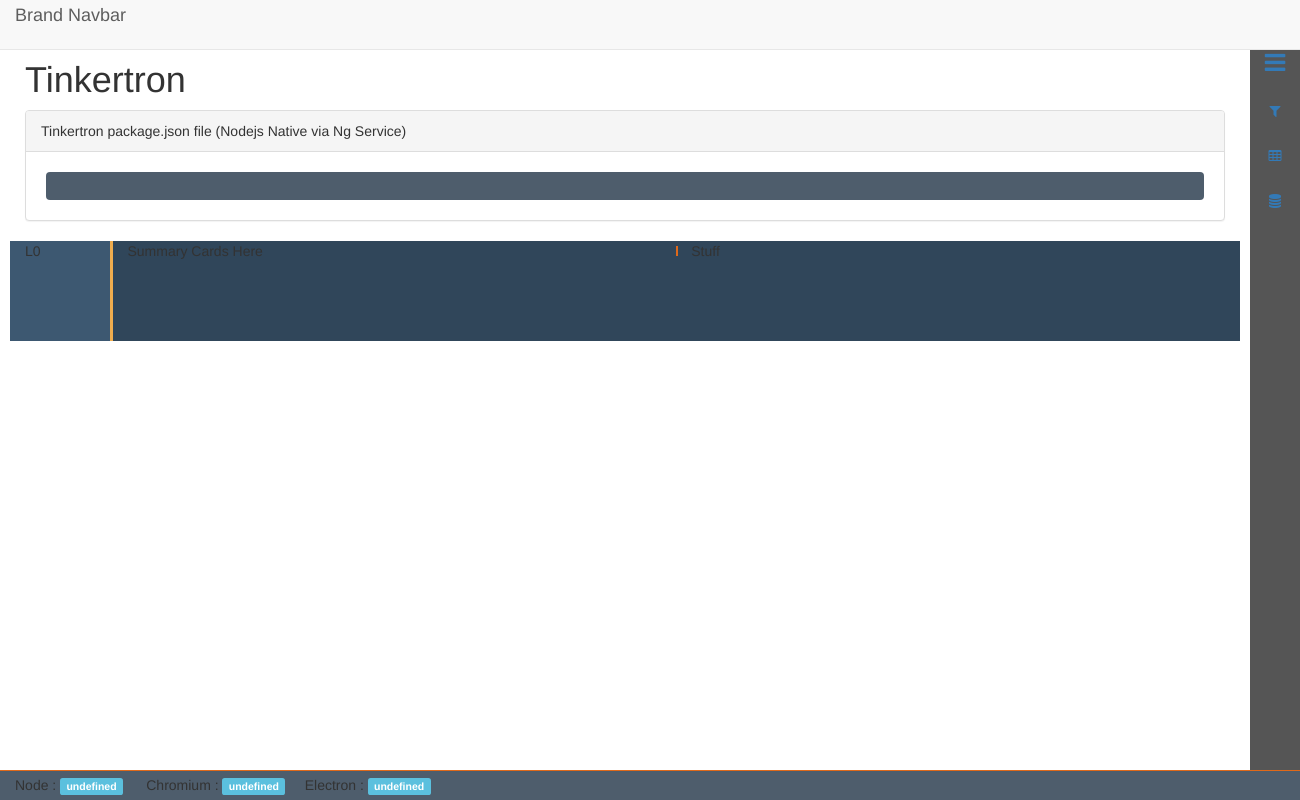
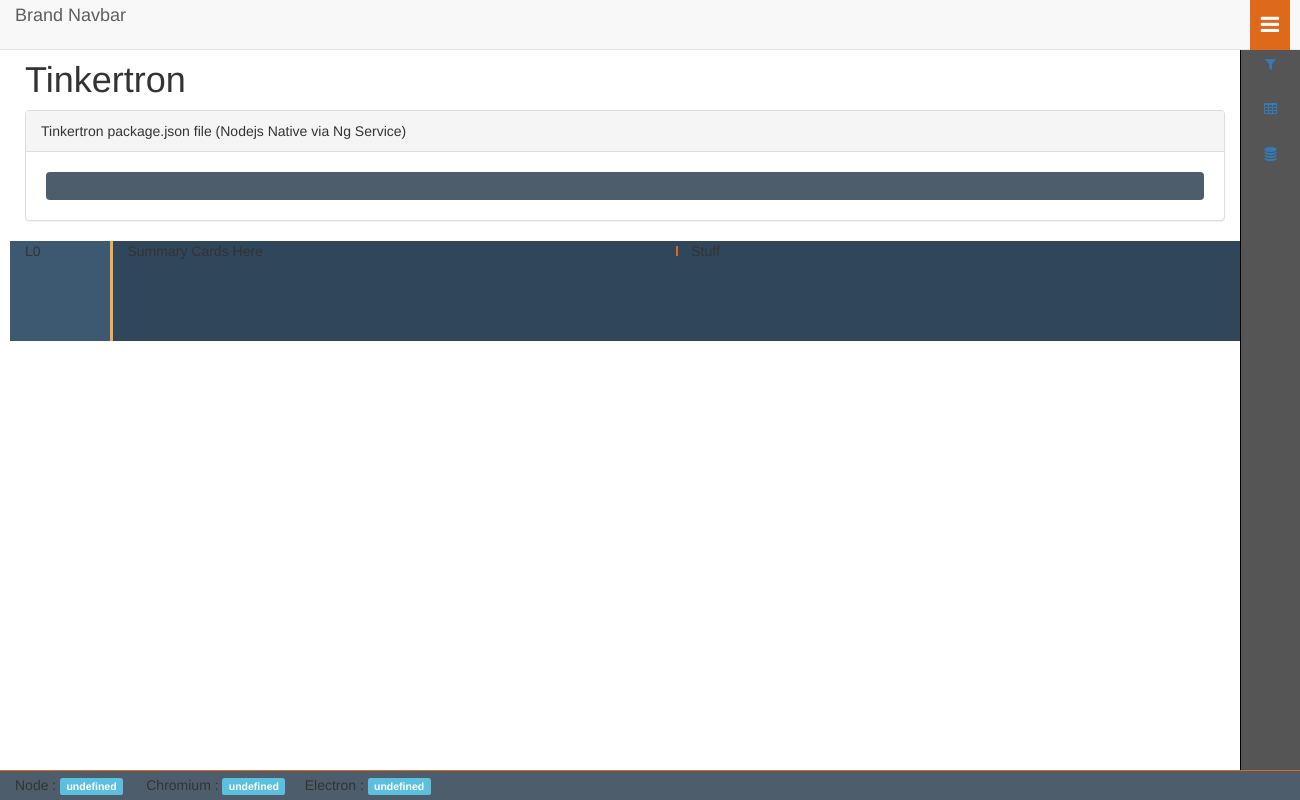
Before and after one commit to jderus/tinkertron, an Electron app: page src/index.html in a window 1300 px wide. Drawn offline with nearby package versions, Linux system fonts and the light colour scheme; some packages are replaced by stand-ins of ours; files that its build step writes are made by us from their sources; no server answers; a script that the page names is missing.

Commit message:
menubar and sass

```diff
--- a/src/index.html
+++ b/src/index.html
@@ -28,11 +28,14 @@
 
         <div class="right">
             <ul>
-                <li><a href="#"><i class="fa fa-bars" style="font-size:18pt"></i></a></li>
                 <li><a href="#"><i class="fa fa-filter"></i></a></li>
                 <li><a href="#"><i class="fa fa-table"></i></a></li>
                 <li><a href="#"><i class="fa fa-database"></i></a></li>
             </ul>
+        </div>
+
+        <div class="burger">
+            <a href="#"><i class="fa fa-bars"></i></a>
         </div>
 
         <div class="left">
--- /dev/null
+++ b/src/styles/_menubar.scss
@@ -0,0 +1,20 @@
+.burger {
+    position: fixed; // keep fixed to window
+    padding: 10px 10px 10px 10px;
+    top: 0px;
+    right: 10px; // position to top left of window
+    height: 50px;
+    width: 40px; //set dimensions
+    background: $brand-primary;
+    color: white;
+    font-size: 16pt;
+    text-align: center;
+    transition: width ease .5s; // fluid transition when resizing
+    z-index: 1030 !important; //bootswatch navbar appears to be 1030ish
+    a {
+        color: white;
+        &:hover {
+            color: $brand-warning;
+        }
+    }
+}
--- a/src/styles/app.scss
+++ b/src/styles/app.scss
@@ -13,14 +13,15 @@ body { padding-top: 40px; padding-bottom:50px;} //Navbar padding
 
 .right {
   position: fixed; // keep fixed to window
-  padding: 10px;
-  top: 40px;
+  padding: 30px 10px 10px 10px;
+  top: 24px;
   right: 0; // position to top left of window
   height: 100%;
-  width: 50px; //set dimensions
+  width: 60px; //set dimensions
   background: #555555;
   text-align: center;
   transition: width ease .5s; // fluid transition when resizing
+  border-left: 1px solid black;
   body.open-nav & {
     width: 250px;
   }
@@ -131,3 +132,5 @@ nav.shrink a {
 nav.shrink .navbar-brand {
   font-size: 12px;
 }
+
+@import 'menubar';
```
